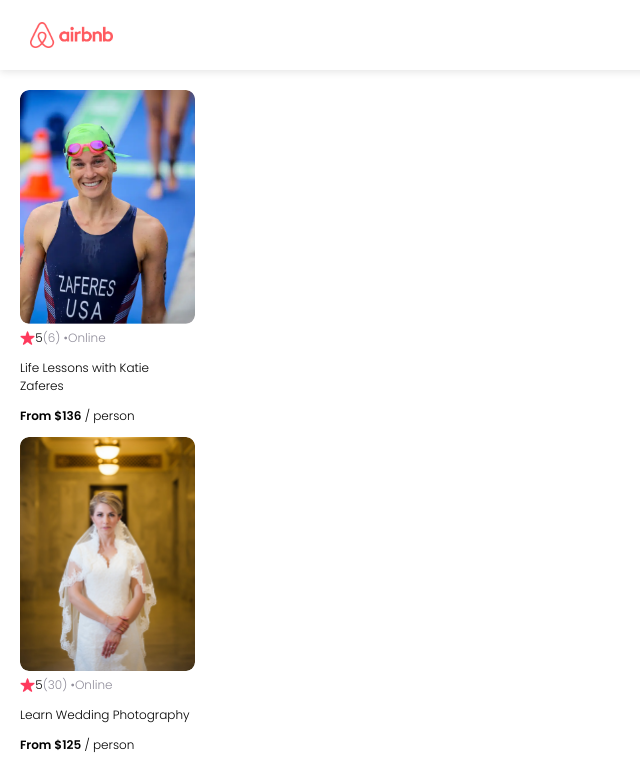
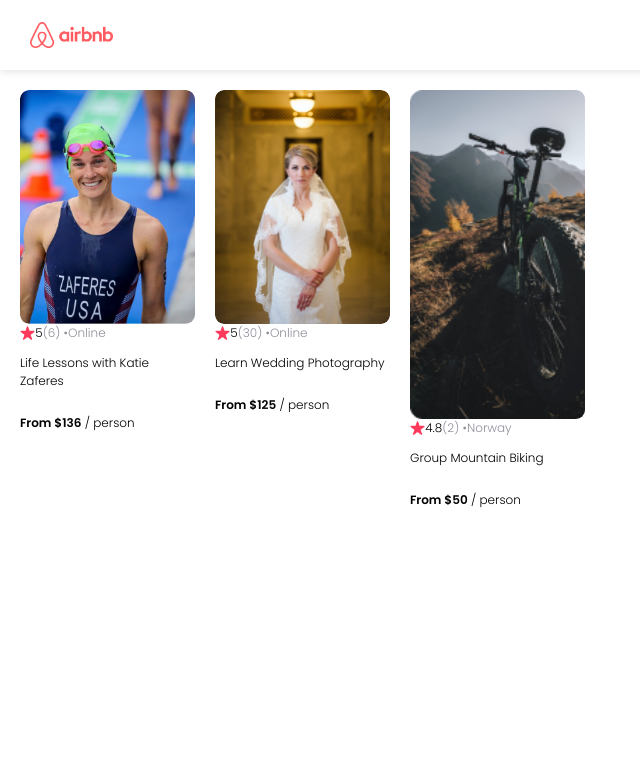
Before and after one commit to Ibanez92/Airbnb_clone_reactjs, a React (Vite) app: page / in a window 1280 px wide. Shown: the top 764 px of the page, without its empty margins (0-640 px from the left). Built offline with nearby package versions, Linux system fonts and the light colour scheme.

Commit message:
added some styling to my card component

```diff
--- a/src/index.css
+++ b/src/index.css
@@ -52,9 +52,19 @@
 
 /* ---------------------------------------- */
 
+.cards-list {
+    display: flex;
+    flex-wrap: nowrap;
+    gap: 20px;
+    overflow-x: auto;
+}
+
 .card{
     width: 175px;
     font-size: 12px;
+    flex: 0 0 auto;
+    display: flex;
+    flex-direction: column;
 }
 
 .card--image{
@@ -71,4 +81,14 @@
     height: 14px;
 }
 
+.card--title {
+    overflow: hidden;
+    text-overflow: ellipsis;
+}
+
+/* ADD */
+.card--price {
+    margin-top: auto;
+}
+
 /* ---------------------------------------- */
```
